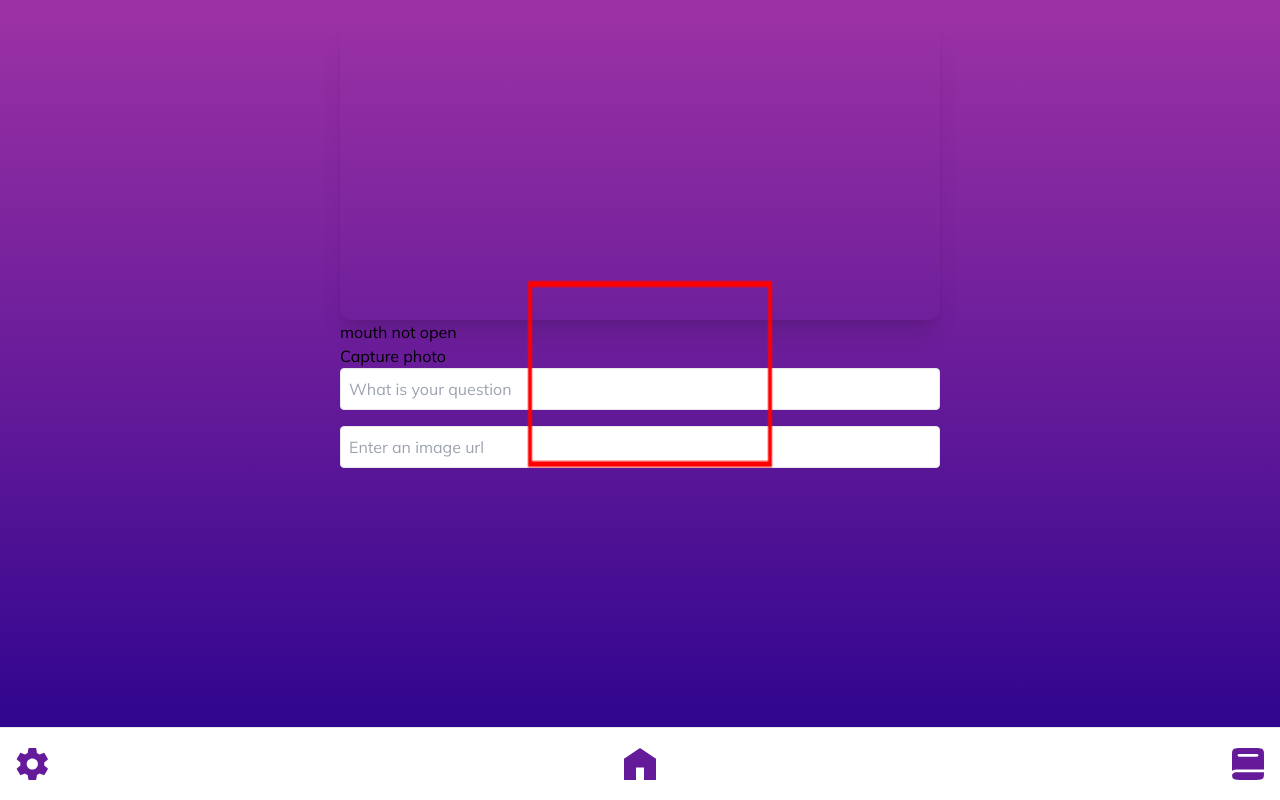
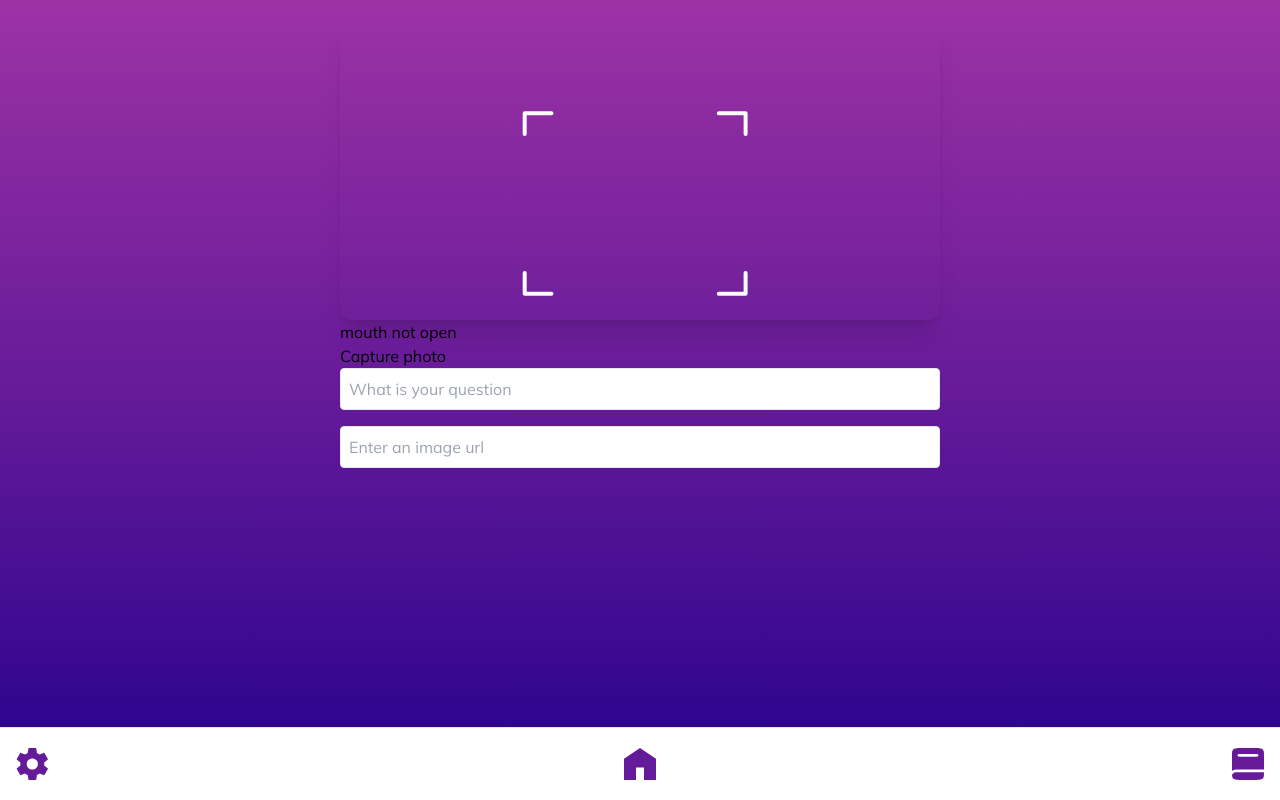
Before and after one commit to WhiteStoneDental/whitestone_IDSP, a Next.js app: page /scan in a window 1280 px wide. Built offline with nearby package versions, Linux system fonts and the light colour scheme; no server answers.

Commit message:
update packages and add scanbox to scan

```diff
--- a/package.json
+++ b/package.json
@@ -14,9 +14,6 @@
     "@heroicons/react": "^1.0.6",
     "@mediapipe/tasks-vision": "^0.10.7",
     "@neondatabase/serverless": "^0.6.0",
-    "@types/node": "20.6.3",
-    "@types/react": "18.2.22",
-    "@types/react-dom": "18.2.7",
     "autoprefixer": "10.4.15",
     "babel": "^6.23.0",
     "bcryptjs": "^2.4.3",
@@ -45,6 +42,9 @@
   "devDependencies": {
     "@types/bcrypt": "^5.0.1",
     "@types/bcryptjs": "^2.4.5",
+    "@types/node": "^20.10.3",
+    "@types/react": "^18.2.42",
+    "@types/react-dom": "^18.2.17",
     "dotenv": "^16.3.1",
     "drizzle-kit": "^0.19.13"
   }
--- a/src/components/FaceLandmarker.tsx
+++ b/src/components/FaceLandmarker.tsx
@@ -6,6 +6,7 @@ import FaceLandmarkManager from "@/class/FaceLandmarkManager";
 import { twMerge } from "tailwind-merge";
 import ScanPrompt from "./ScanPrompt";
 import { submitImage } from "../../util/send-to-api";
+import ScanBox from "./ScanBox";
 
 const isMouthOpen = (score: number) => {
   return score >= 0.0001;
@@ -27,20 +28,6 @@ export default function FaceLandmarker() {
   const [loading, setLoading] = useState(false);
   const [sending, setSending] = useState(false);
 
-  const createOutlineBox = () => {
-    if (canvasBoxRef.current) {
-      const ctx = canvasBoxRef.current.getContext("2d");
-
-      if (ctx) {
-        ctx.beginPath();
-        ctx.lineWidth = 2;
-        ctx.strokeStyle = "red";
-        ctx.rect(85, 88, 120, 60);
-        ctx.stroke();
-      }
-    }
-  };
-
   const capture = useCallback(() => {
     setLoading(true);
 
@@ -61,10 +48,6 @@ export default function FaceLandmarker() {
 
     setLoading(false);
   }, [webcamRef]);
-
-  useEffect(() => {
-    createOutlineBox();
-  }, [canvasBoxRef]);
 
   useEffect(() => {
     const waitForWebcam = async () => {
@@ -215,11 +198,7 @@ export default function FaceLandmarker() {
 
   return (
     <div className="container">
-      <canvas
-        ref={canvasBoxRef}
-        className="absolute"
-        style={{ width: 600, height: 450, transform: "scaleX(-1)" }}
-      ></canvas>
+      <div className="relative">
         <Webcam
           className="rounded-xl shadow-xl dark:bg-[var(--box-color)]"
           height={600}
@@ -228,6 +207,10 @@ export default function FaceLandmarker() {
           screenshotFormat="image/png"
           playsInline={true}
         />
+        <div className="absolute bottom-4 left-44">
+          <ScanBox />
+        </div>
+      </div>
       {imgSrc && (
         <Image
           className="invisible absolute"
--- /dev/null
+++ b/src/components/ScanBox.tsx
@@ -0,0 +1,40 @@
+export default function ScanBox() {
+  return (
+    <svg
+      width="243"
+      height="201"
+      viewBox="0 0 243 201"
+      fill="none"
+      xmlns="http://www.w3.org/2000/svg"
+    >
+      <path
+        d="M202.807 10.3081H229.602V30.9244"
+        stroke="#FFFBFB"
+        strokeWidth="4"
+        strokeLinecap="round"
+        strokeLinejoin="round"
+      />
+      <path
+        d="M202.807 190.692H229.602V170.076"
+        stroke="#FFFBFB"
+        strokeWidth="4"
+        strokeLinecap="round"
+        strokeLinejoin="round"
+      />
+      <path
+        d="M35.4967 10.3081H8.70109V30.9244"
+        stroke="#FFFBFB"
+        strokeWidth="4"
+        strokeLinecap="round"
+        strokeLinejoin="round"
+      />
+      <path
+        d="M35.4967 190.692H8.70109V170.076"
+        stroke="#FFFBFB"
+        strokeWidth="4"
+        strokeLinecap="round"
+        strokeLinejoin="round"
+      />
+    </svg>
+  );
+}
```
Also changed, not shown: public/ScanBox.svg (added), 1 other file (tests, documents, lock files or other folders). Lines whose indentation alone changed are shown as unchanged.
